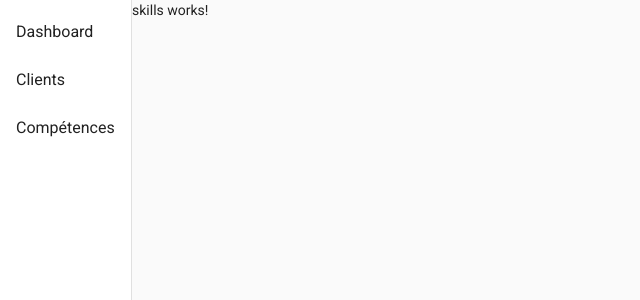
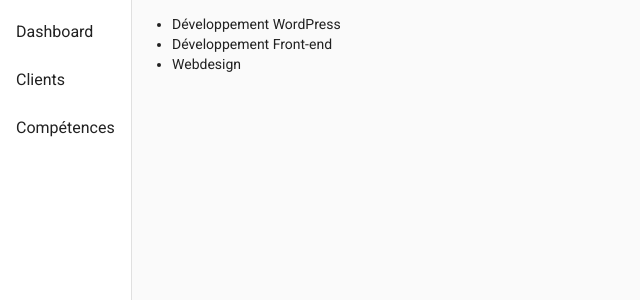
Before and after one commit to khylias/admin-miaw, an Angular app: page /competences in a window 1280 px wide. Shown: the top 300 px of the page, without its empty margins (0-640 px from the left). Built offline with nearby package versions, Linux system fonts and the light colour scheme.

Commit message:
Add service and Client model

```diff
--- a/src/app/app.module.ts
+++ b/src/app/app.module.ts
@@ -10,6 +10,7 @@ import { ClientsComponent } from './clients/clients.component';
 import { DashboardComponent } from './dashboard/dashboard.component';
 import { ClientItemComponent } from './shared/client-item/client-item.component';
 import { BrowserAnimationsModule } from '@angular/platform-browser/animations';
+import { ClientsService } from './services/clients.service';
 
 @NgModule({
   declarations: [
@@ -27,7 +28,9 @@ import { BrowserAnimationsModule } from '@angular/platform-browser/animations';
     MatSidenavModule,
     MatListModule
   ],
-  providers: [],
+  providers: [
+      ClientsService
+  ],
   bootstrap: [AppComponent]
 })
 export class AppModule { }
--- a/src/app/clients/clients.component.ts
+++ b/src/app/clients/clients.component.ts
@@ -1,5 +1,7 @@
 import { Component, OnInit } from '@angular/core';
 
+import { ClientsService } from '../services/clients.service';
+import { Client } from '../models/client';
 @Component({
     selector: 'app-clients',
     templateUrl: './clients.component.html',
@@ -7,20 +9,15 @@ import { Component, OnInit } from '@angular/core';
 })
 export class ClientsComponent implements OnInit {
 
-    clients = [
-        {
-            name: 'La Cantiine',
-        },
-        {
-            name: 'Aquarium de La Rochelle',
-        },
-        {
-            name: 'Le Bathyscaphe',
-        }
-    ];
-    constructor() { }
+    clients: Client[] = [];
+    constructor(private clientsService: ClientsService) { }
 
     ngOnInit(): void {
+        this.getClients();
+    }
+
+    getClients() {
+        this.clients = this.clientsService.getClients();
     }
 
 }
--- a/src/app/dashboard/dashboard.component.ts
+++ b/src/app/dashboard/dashboard.component.ts
@@ -1,4 +1,6 @@
 import { Component, OnInit } from '@angular/core';
+import { Client } from '../models/client';
+import { ClientsService } from '../services/clients.service';
 
 @Component({
     selector: 'app-dashboard',
@@ -27,21 +29,14 @@ export class DashboardComponent implements OnInit {
         }
     ];
 
-    clients = [
-        {
-            name: 'La Cantiine',
-        },
-        {
-            name: 'Aquarium de La Rochelle',
-        },
-        {
-            name: 'Le Bathyscaphe',
-        }
-    ];
+    clients: Client[] = [];
 
-    constructor() { }
+    constructor(private clientsService: ClientsService) { }
 
     ngOnInit(): void {
     }
 
+    getClients() {
+        this.clients = this.clientsService.getClients();
+    }
 }
--- /dev/null
+++ b/src/app/models/client.ts
@@ -0,0 +1,3 @@
+export interface Client {
+    name: String;
+}
--- /dev/null
+++ b/src/app/services/clients.service.ts
@@ -0,0 +1,27 @@
+import { Injectable } from '@angular/core';
+
+import { Client } from '../models/client';
+
+@Injectable({
+    providedIn: 'root'
+})
+export class ClientsService {
+
+    clientsData: Client[] = [
+        {
+            name: 'La Cantiine',
+        },
+        {
+            name: 'Aquarium de La Rochelle',
+        },
+        {
+            name: 'Le Bathyscaphe',
+        }
+    ];
+
+    constructor() { }
+
+    getClients(): Client[] {
+        return this.clientsData;
+    }
+}
--- a/src/app/skills/skills.component.html
+++ b/src/app/skills/skills.component.html
@@ -1 +1,6 @@
-<p>skills works!</p>
+<ul>
+    <li *ngFor="let skill of skills">
+        {{ skill.name }}
+        <img *ngIf="skill.logo" [src]="skill.logo" alt="">
+    </li>
+</ul>
--- a/src/app/skills/skills.component.ts
+++ b/src/app/skills/skills.component.ts
@@ -6,7 +6,21 @@ import { Component, OnInit } from '@angular/core';
     styleUrls: ['./skills.component.scss']
 })
 export class SkillsComponent implements OnInit {
-
+    skills = [
+        {
+            name: 'Développement WordPress',
+            // logo: 'assets/wordpress.jpg'
+            logo: null
+        },
+        {
+            name: 'Développement Front-end',
+            logo: null
+        },
+        {
+            name: 'Webdesign',
+            logo: null
+        }
+    ];
     constructor() { }
 
     ngOnInit(): void {
```
Also changed, not shown: 1 other file (tests, documents, lock files or other folders).
